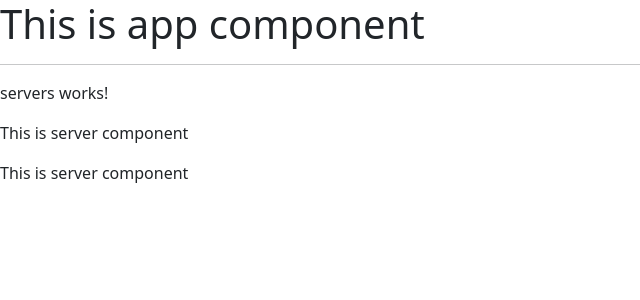
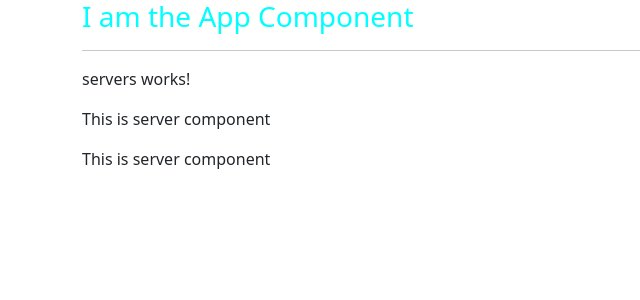
Before and after one commit to vishal-08/my-first-app, an Angular app: page / in a window 1280 px wide. Shown: the top 300 px of the page, without its empty margins (0-640 px from the left). Built offline with nearby package versions, Linux system fonts and the light colour scheme.

Commit message:
working on style component

```diff
--- a/src/app/app.component.css
+++ b/src/app/app.component.css
@@ -0,0 +1,3 @@
+h3{
+    color: aqua;
+}
--- a/src/app/app.component.html
+++ b/src/app/app.component.html
@@ -1,4 +1,9 @@
-<h1>This is app component</h1>
-<hr>
-
-<app-servers></app-servers>
+<div class="container">
+  <div class="row">
+    <div class="col-xs-12">
+      <h3>I am the App Component</h3>
+      <hr>
+      <app-servers></app-servers>
+    </div>
+  </div>
+</div>
```
